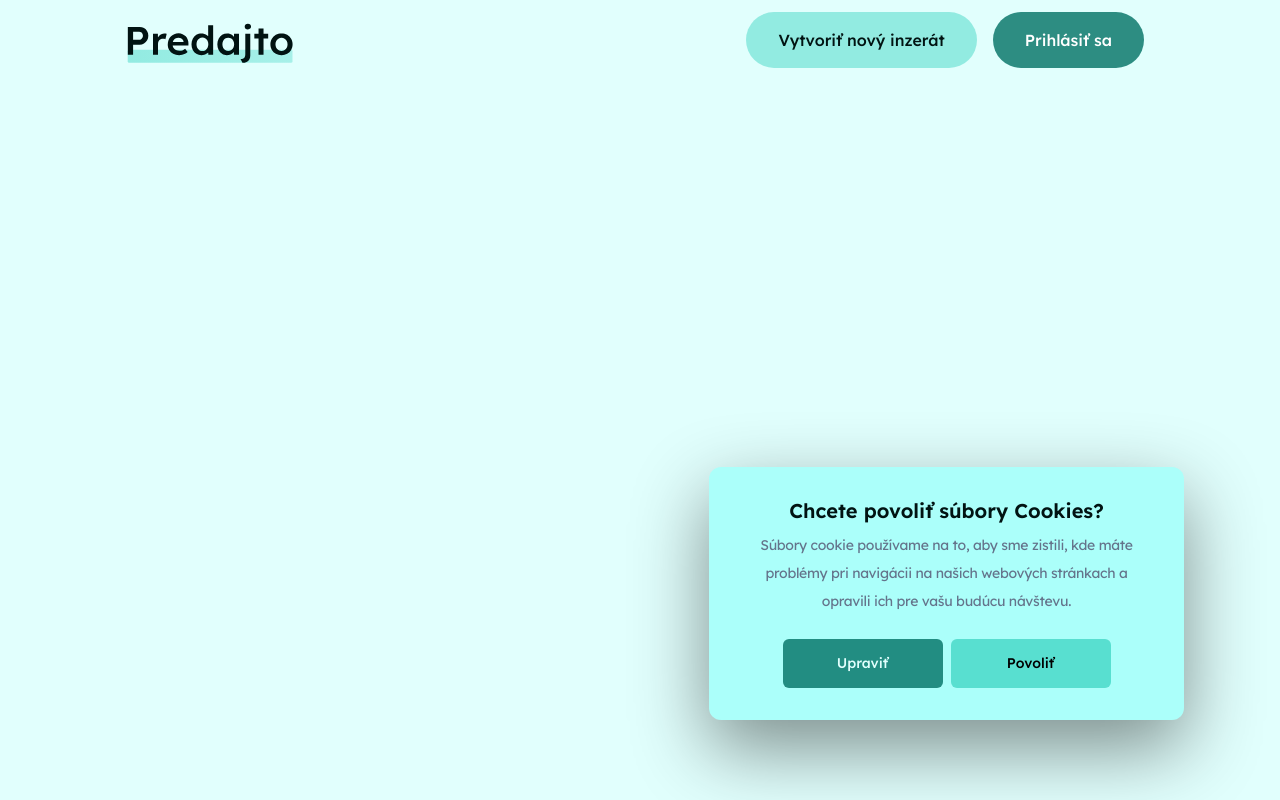
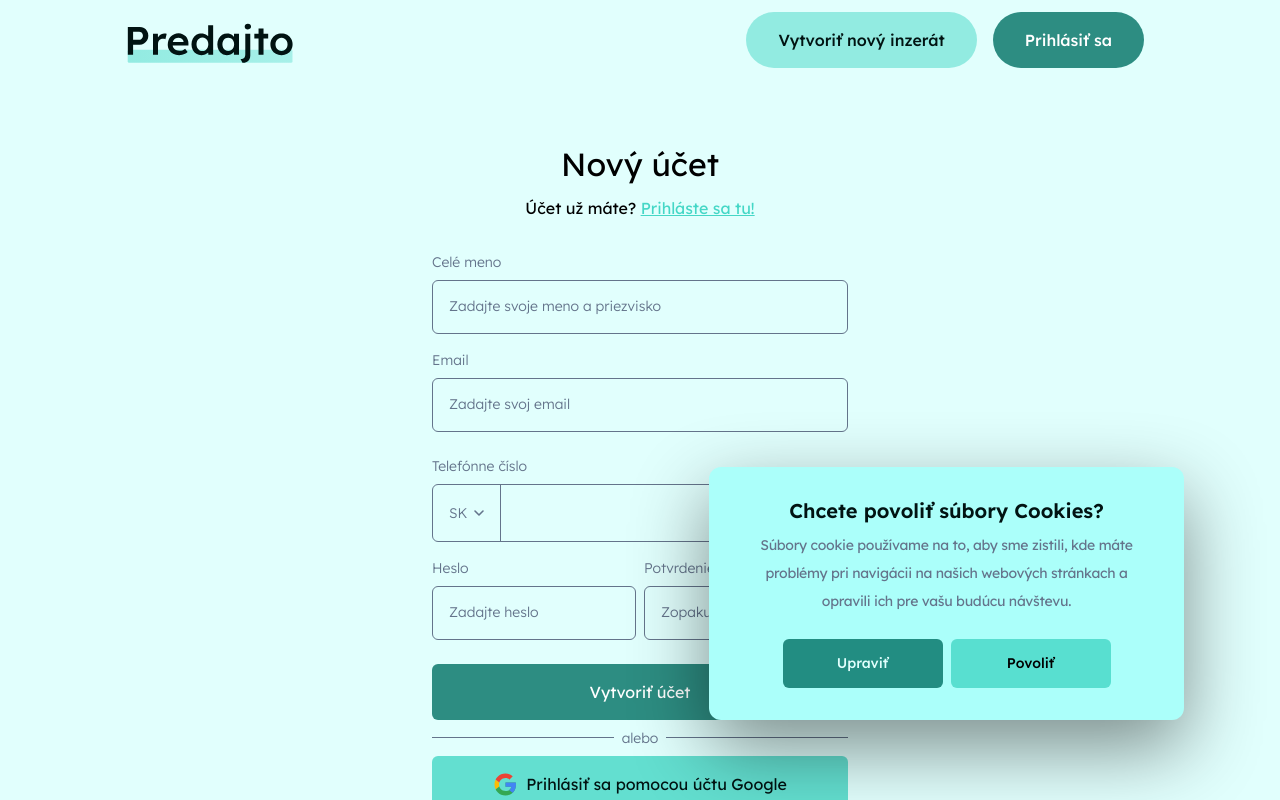
Before and after one commit to richardko1303/predajto, a Vue app in the folder app/: page /register in a window 1280 px wide. Shown: the top 800 px of the page. Built offline with nearby package versions, Linux system fonts and the light colour scheme.

Commit message:
[Auth] static login and register page

```diff
--- a/app/index.html
+++ b/app/index.html
@@ -2,7 +2,7 @@
 <html lang="en">
   <head>
     <meta charset="UTF-8">
-    <link rel="icon" href="/favicon.ico">
+    <link rel="icon" href="/app/src/assets/logo-circle.svg">
     <meta name="viewport" content="width=device-width, initial-scale=1.0">
     <title>Predajto</title>
   </head>
--- a/app/src/plugins/app/_config/App.vue
+++ b/app/src/plugins/app/_config/App.vue
@@ -1,7 +1,7 @@
 <template>
 	<div class="flex flex-col items-center bg-primary-white">
 		<Navbar/>
-		<div class="h-fit min-h-[100vh]">
+		<div class="h-fit min-h-[100vh] items-center justify-center flex flex-col">
 			<router-view></router-view>
 		</div>
 
--- a/app/src/plugins/app/_config/router.ts
+++ b/app/src/plugins/app/_config/router.ts
@@ -17,6 +17,16 @@ const router = createRouter({
 			path: '/creating',
 			name: 'Creating',
 			component: () => import('@/plugins/app@products/creating/creating.vue')
+		},
+		{
+			path: '/login',
+			name: 'Login',
+			component: () => import('@/plugins/app@auth/login/login.vue')
+		},
+		{
+			path: '/register',
+			name: 'Register',
+			component: () => import('@/plugins/app@auth/register/register.vue')
 		}
 	]
 })
--- /dev/null
+++ b/app/src/plugins/app@auth/login/login.vue
@@ -0,0 +1,68 @@
+<template>
+	<div class="h-full flex flex-col justify-center">
+		<div class="pb-8">
+			<h1>
+				Prihláste sa do svojho účtu
+			</h1>
+			<p class="text-light text-center">
+				Nemáte účet? <span @click="$router.push('/register')" class=" text-primary-light-green underline cursor-pointer">Vytvorte ho tu!</span>
+			</p>
+		</div>
+		<div class="gap-4 flex flex-col pb-4">
+			<Input v-model="credentials.email" type="email" label="Email" placeholder="Zadajte svoj email"/>
+			<Input v-model="credentials.password" type="password" label="Heslo" placeholder="Zadajte svoje heslo"/>
+		</div>
+		<div>
+			<button @click="login()" class="login">
+				Prihlásiť sa
+			</button>
+			<div class="flex justify-center items-center">
+				<div class="w-full h-[0.5px] bg-primary-gray"></div>
+				<p class="font-light px-2 text-primary-gray text-sm text-center">
+					alebo
+				</p>
+				<div class="w-full h-[0.5px] bg-primary-gray"></div>
+			</div>
+			<button class="register">
+				<img src="@/assets/google-icon.svg" alt="">
+				Prihlásiť sa pomocou účtu Google
+			</button>
+		</div>
+	</div>
+</template>
+
+<script>
+export default {
+	data() {
+		return {
+			credentials: {
+				email: '',
+				password: ''
+			}
+		}
+	},
+	methods: {
+		login() {
+
+		}
+	}
+}
+</script>
+
+<style lang="sass" scoped>
+
+	h1
+		@apply text-[32px] mb-2
+
+	button
+		@apply py-4 px-2 text-center items-center justify-center rounded-md rounded-md my-2 flex w-full
+		&.login
+			@apply bg-primary-dark-green bg-opacity-80 text-white
+			&:hover
+				@apply bg-opacity-100
+		&.register
+			@apply bg-primary-light-green bg-opacity-80 text-primary-black gap-2
+			&:hover
+				@apply bg-opacity-100
+
+</style>
--- /dev/null
+++ b/app/src/plugins/app@auth/register/register.vue
@@ -0,0 +1,78 @@
+<template>
+	<div class="h-full flex flex-col justify-center min-w-[415px]">
+		<div class="pb-8">
+			<h1>
+				Nový účet
+			</h1>
+			<p class="text-light text-center">
+				Účet už máte? <span @click="$router.push('/login')" class=" text-primary-light-green underline cursor-pointer">Prihláste sa tu!</span>
+			</p>
+		</div>
+		<div class="gap-4 flex flex-col pb-4">
+			<Input v-model="credentials.name" type="text" label="Celé meno" placeholder="Zadajte svoje meno a priezvisko"/>
+			<Input v-model="credentials.email" type="email" label="Email" placeholder="Zadajte svoj email"/>
+			<Input v-model="credentials.phone" @dial="console.log(phoneDial = `${$event}`)" class="mt-2" placeholder="Zadajte svoje telefónne číslo" label="Telefónne číslo" type="phone"/>
+			<div class="w-full grid grid-cols-4 gap-2">
+				<Input type="password" class="col-span-2" placeholder="Zadajte heslo" label="Heslo"/>
+				<Input type="password" class="col-span-2" placeholder="Zopakujte heslo" label="Potvrdenie hesla"/>
+			</div>
+		</div>
+		<div>
+			<button @click="register()" class="login">
+				Vytvoriť účet
+			</button>
+			<div class="flex justify-center items-center">
+				<div class="w-full h-[0.5px] bg-primary-gray"></div>
+				<p class="font-light px-2 text-primary-gray text-sm text-center">
+					alebo
+				</p>
+				<div class="w-full h-[0.5px] bg-primary-gray"></div>
+			</div>
+			<button class="register">
+				<img src="@/assets/google-icon.svg" alt="">
+				Prihlásiť sa pomocou účtu Google
+			</button>
+		</div>
+	</div>
+</template>
+
+<script>
+export default {
+	data() {
+		return {
+			credentials: {
+				name: '',
+				email: '',
+				phone: '',
+				password: '',
+				confirmPassword: '',
+			},
+			phoneDial: ''
+		}
+	},
+	methods: {
+		register() {
+			this.credentials.phone = `+${this.phoneDial} ${this.credentials.phone}`
+			console.log(this.credentials)
+		}
+	}
+}
+</script>
+
+<style lang="sass" scoped>
+
+	h1
+		@apply text-[32px] mb-2 text-center
+
+	button
+		@apply py-4 px-2 text-center items-center justify-center rounded-md rounded-md my-2 flex w-full
+		&.login
+			@apply bg-primary-dark-green bg-opacity-80 text-white
+			&:hover
+				@apply bg-opacity-100
+		&.register
+			@apply bg-primary-light-green bg-opacity-80 text-primary-black gap-2
+			&:hover
+				@apply bg-opacity-100
+
+</style>
--- a/app/src/plugins/app@landing/landing.vue
+++ b/app/src/plugins/app@landing/landing.vue
@@ -4,7 +4,7 @@
 		    sec-search flex justify-center py-16
 		    bg-gradient-to-r from-primary-light-green to-primary-white
         ">
-		<input v-model="searchQuery" placeholder="Search..." class="rounded-full bg-primary-white pl-8 py-3 w-[35vw] outline-none border border-transparent cursor-text focus:border focus:border-primary-light-green" type="text">
+	<input v-model="searchQuery" placeholder="Search..." class="rounded-full bg-primary-white pl-8 py-3 w-[80vw] sm:w-[60vw] outline-none border border-transparent cursor-text focus:border focus:border-primary-light-green" type="text">
         </section>
 
         <section class="options flex justify-center py-8">
--- a/app/src/plugins/app@navbar/navbar.vue
+++ b/app/src/plugins/app@navbar/navbar.vue
@@ -12,7 +12,7 @@
 						<button @click="$router.push('/creating')" class="py-4 px-8 rounded-full bg-primary-light-green bg-opacity-50 hover:bg-opacity-100 text-primary-black font-medium">
 							Vytvoriť nový inzerát
 						</button>
-						<button class="py-4 px-8 rounded-full bg-primary-dark-green bg-opacity-80 hover:bg-opacity-100 text-white font-medium">
+						<button @click="$router.push('/login')" class="py-4 px-8 rounded-full bg-primary-dark-green bg-opacity-80 hover:bg-opacity-100 text-white font-medium">
 							Prihlásiť sa
 						</button>
 					</div>
--- a/app/src/plugins/app@products/creating/creating.vue
+++ b/app/src/plugins/app@products/creating/creating.vue
@@ -5,7 +5,7 @@
 		</h1>
 		<div class="sm:grid sm:grid-cols-2 sm:gap-6">
 			<div class="col-span-1">
-				<div class="my-12 w-full grid grid-cols-4 gap-2 mb-4">
+				<div class="my-12 w-full sm:grid flex flex-col grid-cols-4 gap-2 mb-4">
 					<Input class="col-span-3" placeholder="Zadajte názov" label="Názov produktu"/>
 					<Input class="col-span-1" placeholder="Zadajte cenu" label="Cena"/>
 				</div>
```
Also changed, not shown: app/src/assets/google-icon.svg (added), app/src/assets/logo-circle.svg (added).
